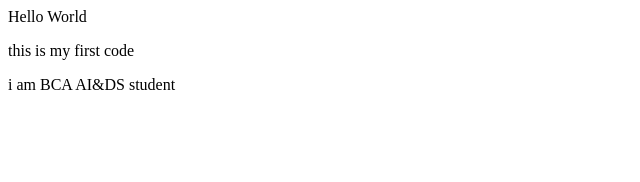
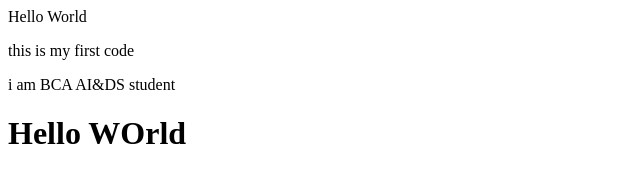
Before and after one commit to GEETANJALIJOSHI1994/firstrepository, a plain HTML site: page index.html in a window 1280 px wide. Shown: the whole page, without its empty margins (0-640 px from the left). Drawn offline with Linux system fonts and the light colour scheme.

Commit message:
Update index.html

```diff
--- a/index.html
+++ b/index.html
@@ -1,3 +1,4 @@
 <p>Hello World</p>
 <p>this is my first code</p>
 <p>i am BCA AI&DS student</p>
+<h1>Hello WOrld</h1>
```
